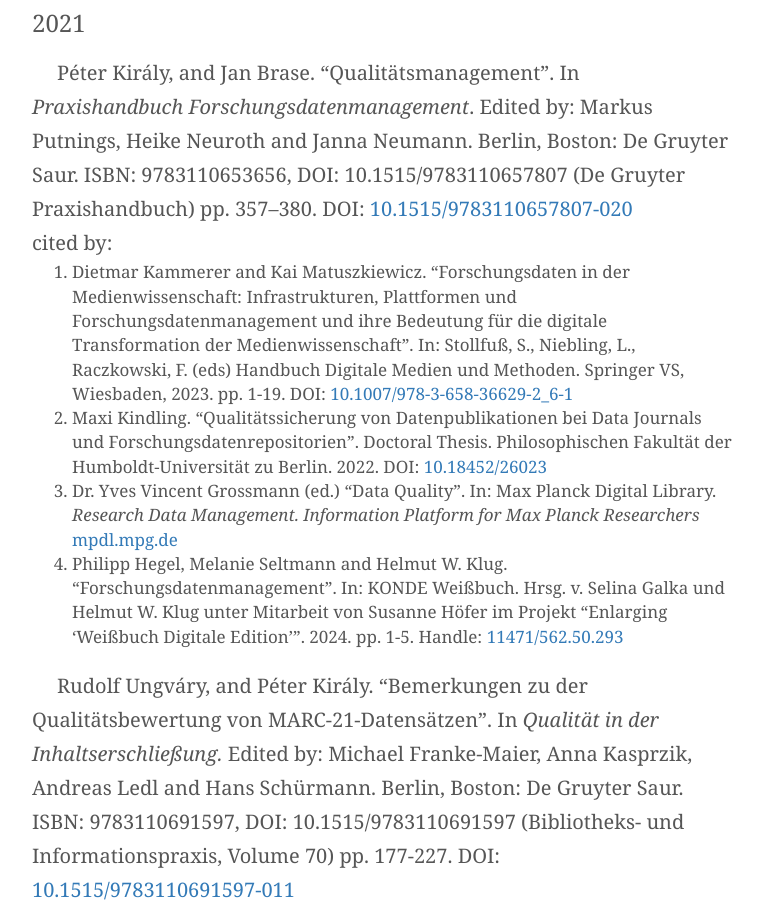
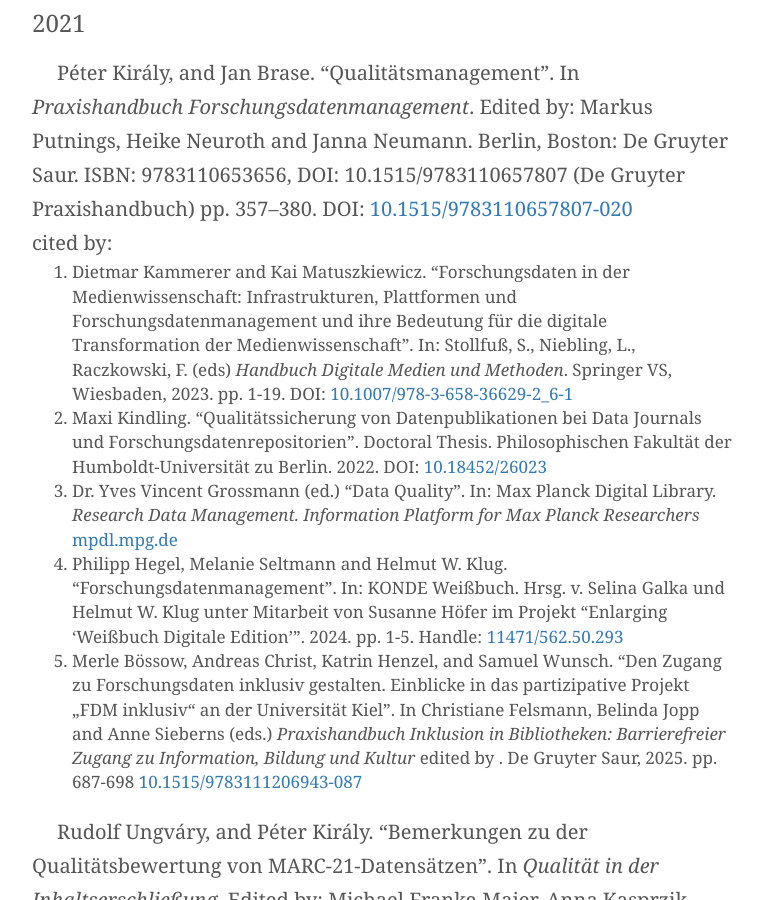
Before and after one commit to pkiraly/pkiraly.github.io, a Jekyll site: the page built from about.md, in a window 1280 px wide and 900 px high, scrolled down 15772 px. Shown: the whole window, without its empty margins (258-1020 px from the left). Built offline with Jekyll 4.4.1, drawn with Linux system fonts in a browser that asks for light colours; nearby versions of some CDN libraries; some web fonts are replaced; comment, search, counter and statistics services are not loaded.

Commit message:
Bössow - Christ - Henzel - Wunsch, 2025

```diff
--- a/about.md
+++ b/about.md
@@ -220,10 +220,11 @@ Péter Király. "A magyar népzenei adatok története és a (digitális) archiv
 
 Péter Király, and Jan Brase. "Qualitätsmanagement". In _Praxishandbuch Forschungsdatenmanagement_. Edited by: Markus Putnings, Heike Neuroth and Janna Neumann. Berlin, Boston: De Gruyter Saur. ISBN: 9783110653656, DOI: 10.1515/9783110657807 (De Gruyter Praxishandbuch) pp. 357–380. DOI: [10.1515/9783110657807-020](https://doi.org/10.1515/9783110657807-020)<br/>
 cited by:<br/>
-1. Dietmar Kammerer and Kai Matuszkiewicz. "Forschungsdaten in der Medienwissenschaft: Infrastrukturen, Plattformen und Forschungsdatenmanagement und ihre Bedeutung für die digitale Transformation der Medienwissenschaft". In: Stollfuß, S., Niebling, L., Raczkowski, F. (eds) Handbuch Digitale Medien und Methoden. Springer VS, Wiesbaden, 2023. pp. 1-19. DOI: [10.1007/978-3-658-36629-2_6-1](https://doi.org/10.1007/978-3-658-36629-2_6-1)
+1. Dietmar Kammerer and Kai Matuszkiewicz. "Forschungsdaten in der Medienwissenschaft: Infrastrukturen, Plattformen und Forschungsdatenmanagement und ihre Bedeutung für die digitale Transformation der Medienwissenschaft". In: Stollfuß, S., Niebling, L., Raczkowski, F. (eds) _Handbuch Digitale Medien und Methoden_. Springer VS, Wiesbaden, 2023. pp. 1-19. DOI: [10.1007/978-3-658-36629-2_6-1](https://doi.org/10.1007/978-3-658-36629-2_6-1)
 2. Maxi Kindling. "Qualitätssicherung von Datenpublikationen bei Data Journals und Forschungsdatenrepositorien". Doctoral Thesis. Philosophischen Fakultät der Humboldt-Universität zu Berlin. 2022. DOI: [10.18452/26023](https://doi.org/10.18452/26023)
 3. Dr. Yves Vincent Grossmann (ed.) "Data Quality". In: Max Planck Digital Library. _Research Data Management. Information Platform for Max Planck Researchers_ [mpdl.mpg.de](https://rdm.mpdl.mpg.de/before-research/data-quality/)
 4. Philipp Hegel, Melanie Seltmann and Helmut W. Klug. "Forschungsdatenmanagement". In: KONDE Weißbuch. Hrsg. v. Selina Galka und Helmut W. Klug unter Mitarbeit von Susanne Höfer im Projekt "Enlarging 'Weißbuch Digitale Edition'". 2024. pp. 1-5. Handle: [11471/562.50.293](https://hdl.handle.net/11471/562.50.293)
+5. Merle Bössow, Andreas Christ, Katrin Henzel, and Samuel Wunsch. "Den Zugang zu Forschungsdaten inklusiv gestalten. Einblicke in das partizipative Projekt „FDM inklusiv“ an der Universität Kiel". In Christiane Felsmann, Belinda Jopp and Anne Sieberns (eds.) _Praxishandbuch Inklusion in Bibliotheken: Barrierefreier Zugang zu Information, Bildung und Kultur_ edited by . De Gruyter Saur, 2025. pp. 687-698 [10.1515/9783111206943-087](https://doi.org/10.1515/9783111206943-087)
 
 Rudolf Ungváry, and Péter Király. "Bemerkungen zu der Qualitätsbewertung von MARC-21-Datensätzen". In _Qualität in der Inhaltserschließung._ Edited by: Michael Franke-Maier, Anna Kasprzik, Andreas Ledl and Hans Schürmann. Berlin, Boston: De Gruyter Saur. ISBN: 9783110691597, DOI: 10.1515/9783110691597 (Bibliotheks- und Informationspraxis, Volume 70) pp. 177-227. DOI: [10.1515/9783110691597-011](https://doi.org/10.1515/9783110691597-011)
 
```
